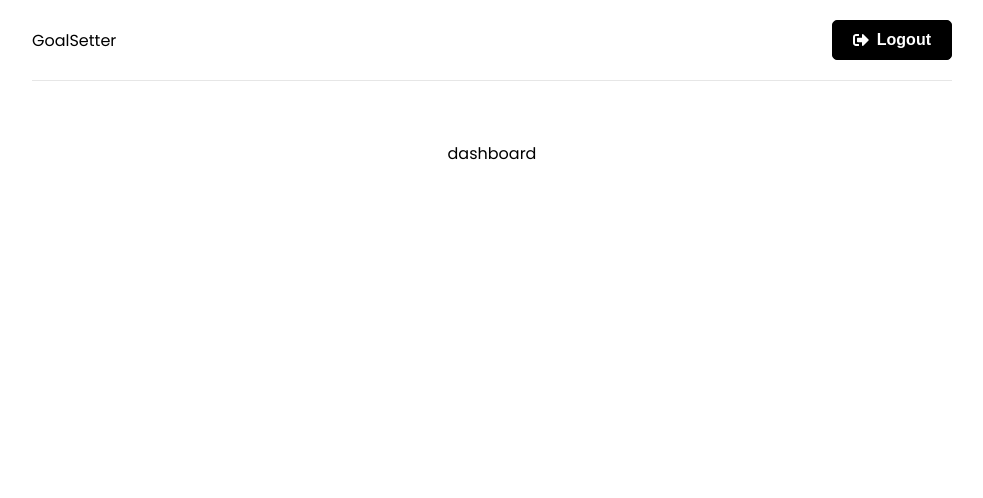
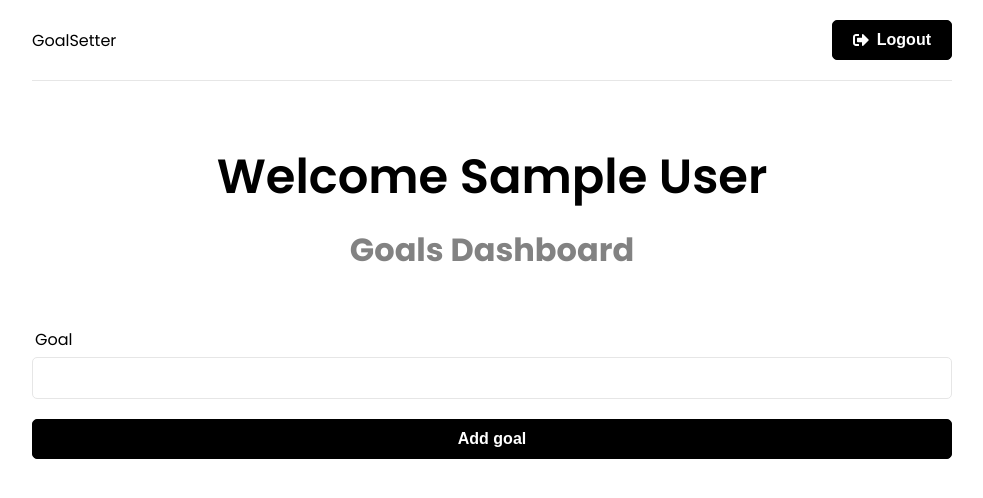
Before and after one commit to YouenEtrillard/mern-tuto, a React (Create React App) app in the folder frontend/: page / in a window 1280 px wide. Shown: the top 498 px of the page, without its empty margins (148-1131 px from the left). Built offline with nearby package versions, Linux system fonts and the light colour scheme; sample sign-in values are in the browser's storage.

Commit message:
add a goal creation form to dashboard

```diff
--- /dev/null
+++ b/frontend/src/components/GoalForm.jsx
@@ -0,0 +1,38 @@
+import { useState } from "react";
+import { useDispatch } from "react-redux";
+import { createGoal } from '../features/goals/goalSlice';
+
+function GoalForm() {
+  const [text, setText] = useState('');
+
+  const dispatch = useDispatch();
+
+  const onSubmit = e => {
+    e.preventDefault();
+
+    dispatch(createGoal({text}));
+    setText('');
+  }
+
+  return (
+    <section classNAme="form">
+      <form onSubmit={onSubmit} action="">
+        <div className="form-group">
+          <label htmlFor="text">Goal</label>
+          <input
+            type="text"
+            name="text"
+            id="text"
+            value={text}
+            onChange={(e) => setText(e.target.value)}
+          />
+        </div>
+        <div className="form-group">
+          <button className="btn btn-block" type="submit">Add goal</button>
+        </div>
+      </form>
+    </section>
+  )
+}
+
+export default GoalForm
--- a/frontend/src/pages/Dashboard.jsx
+++ b/frontend/src/pages/Dashboard.jsx
@@ -1,7 +1,28 @@
-function dashboard() {
+import { useEffect } from "react";
+import { useNavigate } from "react-router-dom";
+import { useSelector } from "react-redux";
+import GoalForm from "../components/GoalForm";
+
+function Dashboard() {
+  const navigate = useNavigate();
+
+  const { user } = useSelector((state) => state.auth);
+
+  useEffect(() => {
+    if (!user) {
+      navigate('/login');
+    }
+  }, [user, navigate])
+
   return (
-    <div>dashboard</div>
+    <>
+      <section className="heading">
+        <h1>Welcome {user && user.name }</h1>
+        <p>Goals Dashboard</p>
+      </section>
+      <GoalForm></GoalForm>
+    </>
   )
 }
 
-export default dashboard
+export default Dashboard
```
